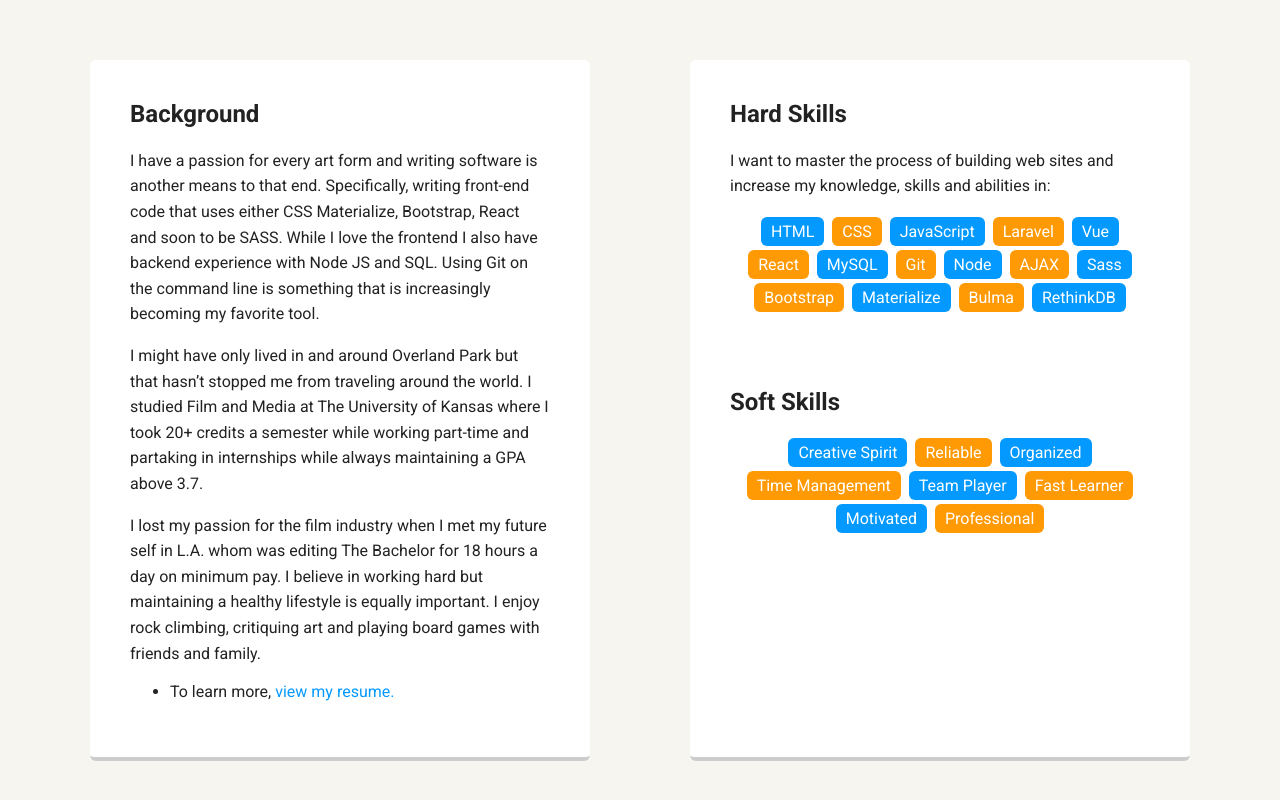
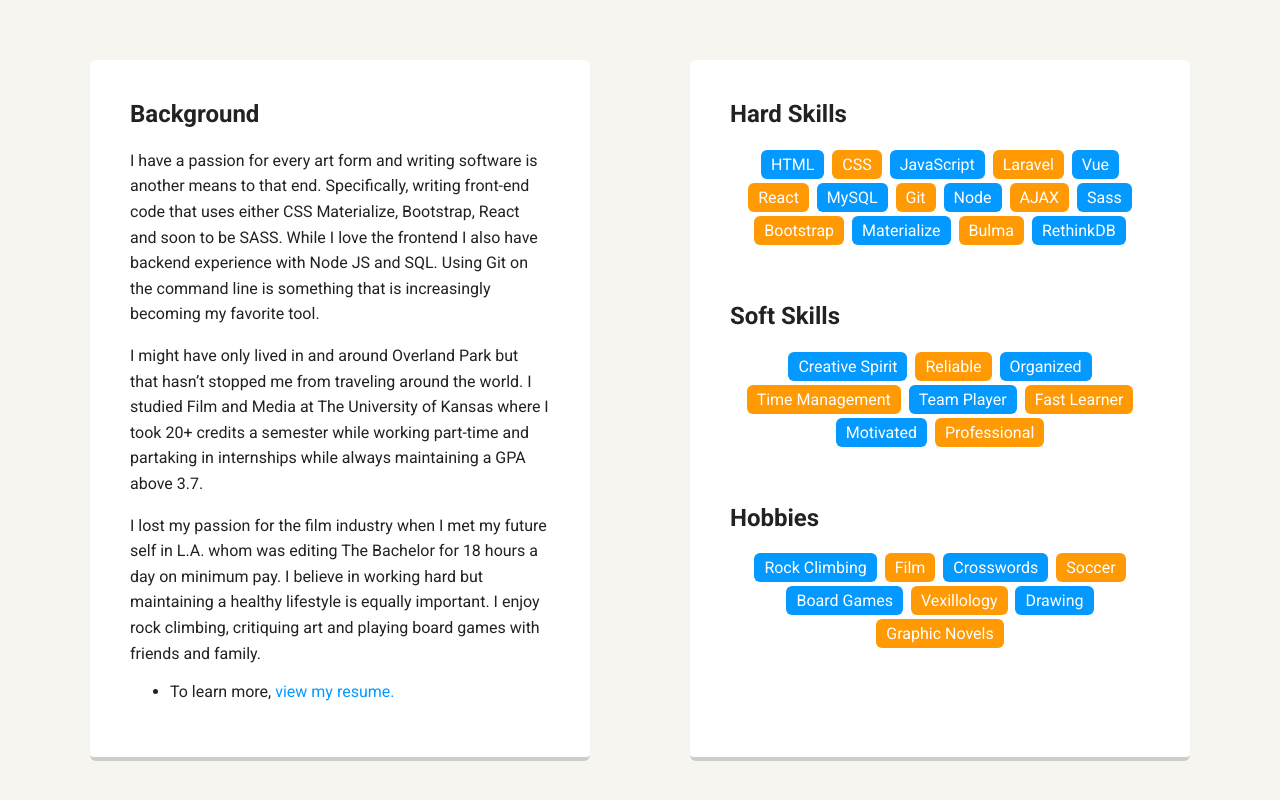
Before and after one commit to RalphWiley/New-Portfolio, a plain HTML site: page index.html in a window 1280 px wide. Shown: the part 470-1270 px from the top of the page. Drawn offline with Linux system fonts and the light colour scheme; a web font is replaced by a local one.

Commit message:
added hobbies

```diff
--- a/index.html
+++ b/index.html
@@ -41,7 +41,6 @@
 
       <div class="card">
         <h2>Hard Skills</h2>
-        <p>I want to master the process of building web sites and increase my knowledge, skills and abilities in:</p>
         <ul class="skills">
           <li>HTML</li>
           <li>CSS</li>
@@ -59,7 +58,8 @@
           <li>Bulma</li>
           <li>RethinkDB</li>
         </ul>
-       <br><br>
+        <br>
+
         <h2>Soft Skills</h2>
         <ul class="skills">
           <li>Creative Spirit</li>
@@ -70,7 +70,19 @@
           <li>Fast Learner</li>
           <li>Motivated</li>
           <li>Professional</li>
+        </ul>
+        <br>
 
+        <h2>Hobbies</h2>
+        <ul class="skills">
+          <li>Rock Climbing</li>
+          <li>Film</li>
+          <li>Crosswords</li>
+          <li>Soccer</li>
+          <li>Board Games</li>
+          <li>Vexillology</li>
+          <li>Drawing</li>
+          <li>Graphic Novels</li>
         </ul>
       </div>
 
--- a/styles.css
+++ b/styles.css
@@ -68,7 +68,7 @@
     height: 150px;
     border-radius: 50%;
     border: 3px solid white;
-    transition: all .5s;
+    transition: all .2s;
   }
   header .profile-image:hover {
     transform: scale(1.5) rotate(5deg);
```
